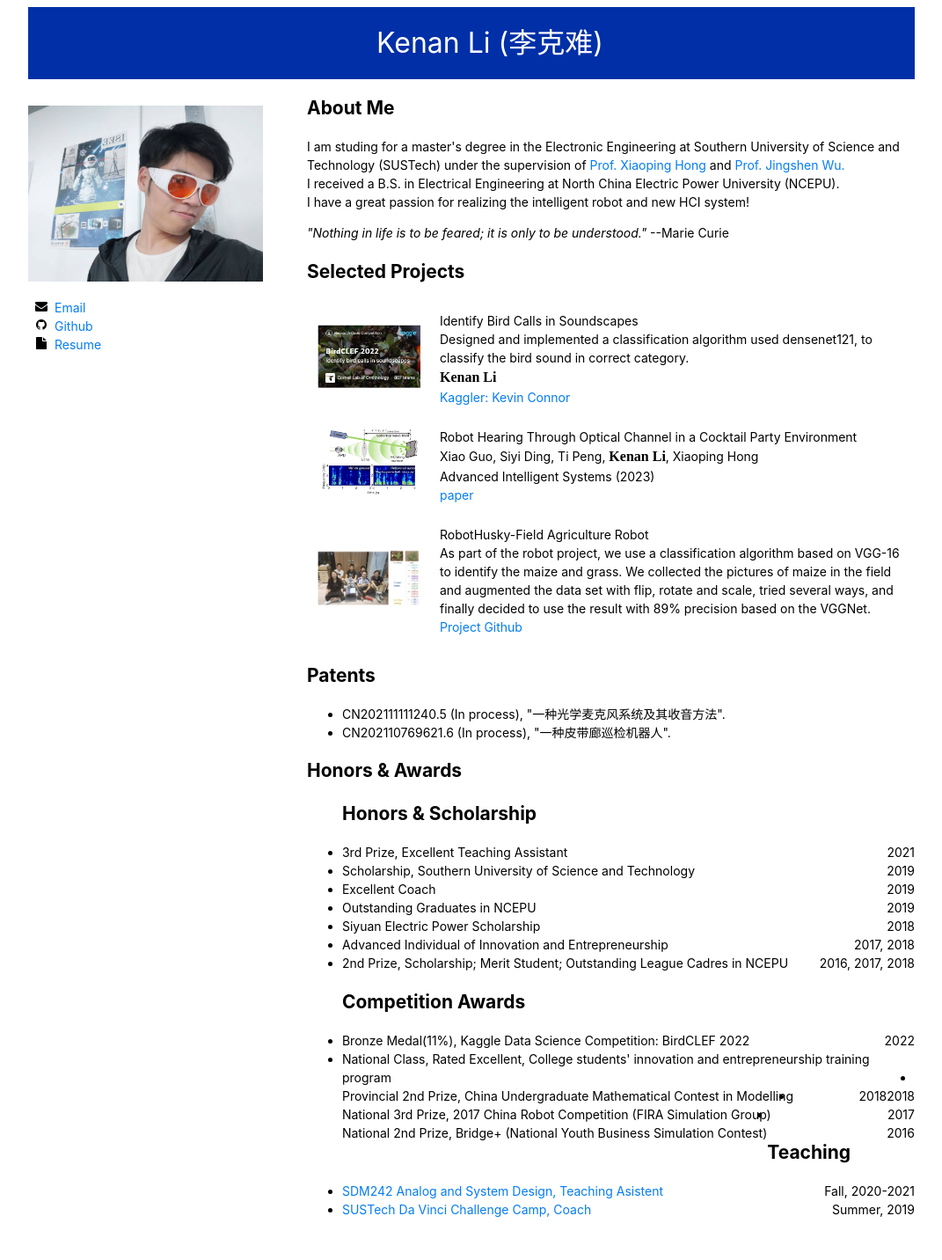
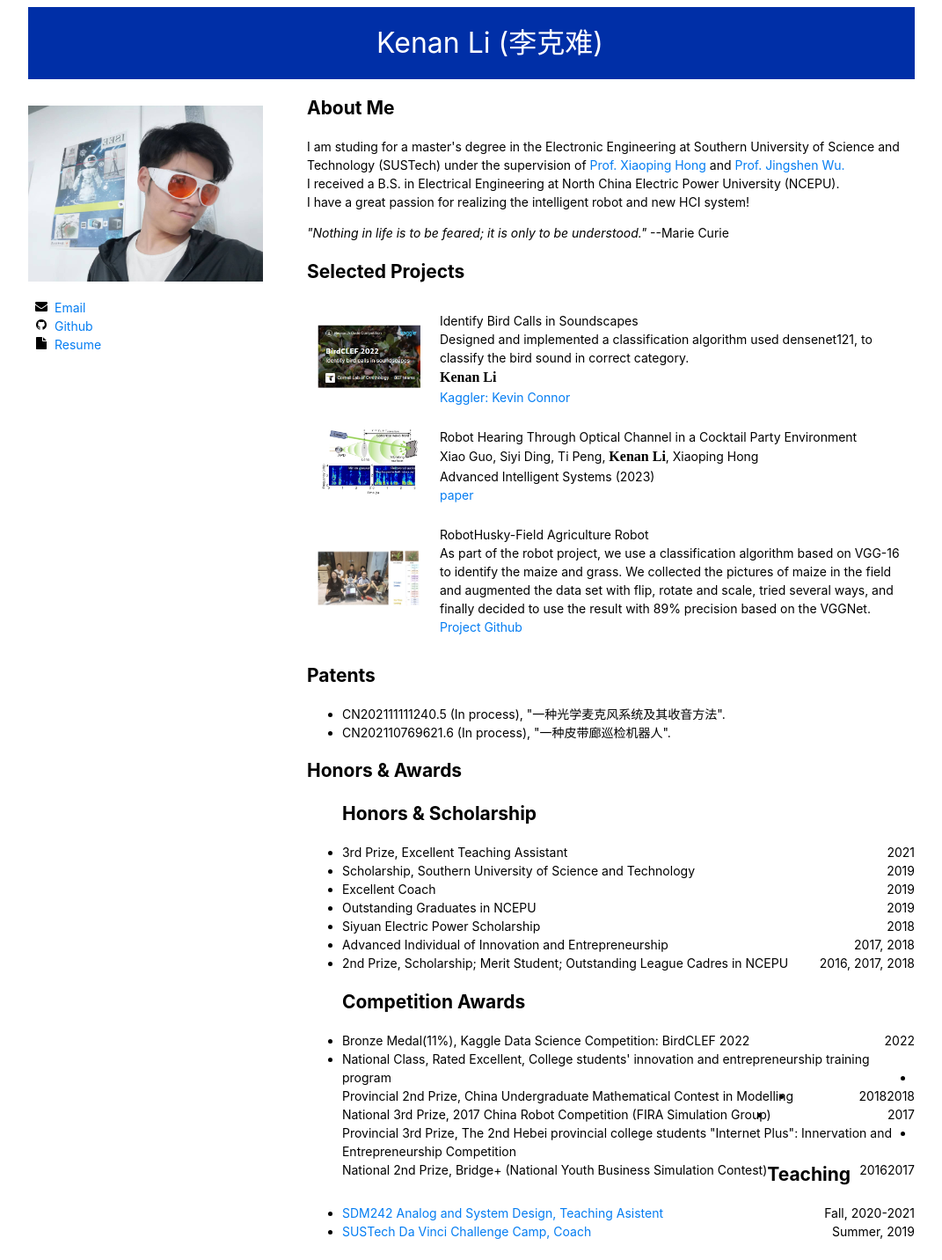
Before and after one commit to ConnorKevin/ConnorKevin.github.io, a Jekyll site: the page index.html, which Jekyll copies as it is, in a window 1280 px wide. Shown: the whole page at 88% size, without its empty margins (104-1175 px from the left). Built offline with Jekyll 4.4.1, drawn with Linux system fonts in a browser that asks for light colours; before the commit the page ends 1407 px from its top, so only the background shows below that.

Commit message:
Update index.html

```diff
--- a/index.html
+++ b/index.html
@@ -210,10 +210,10 @@
 			<div style="float:left; text-align:left">National 3rd Prize, 2017 China Robot Competition (FIRA Simulation Group)</div>
 			<div style="float:right; text-align:right">2017</div>
 			</li>
-<!-- 			<li>
-			<div style="float:left; text-align:left">Provincial 3rd Prize, The 2nd Hebei provincial college students “Internet Plus”: Innervation and Entrepreneurship Competition</div>
+			<li>
+			<div style="float:left; text-align:left">Provincial 3rd Prize, The 2nd Hebei provincial college students "Internet Plus": Innervation and Entrepreneurship Competition</div>
 			<div style="float:right; text-align:right">2017</div>
-			</li> -->
+			</li>
 			<li>
 			<div style="float:left; text-align:left">National 2nd Prize, Bridge+ (National Youth Business Simulation Contest)</div>
 			<div style="float:right; text-align:right">2016</div>
```
